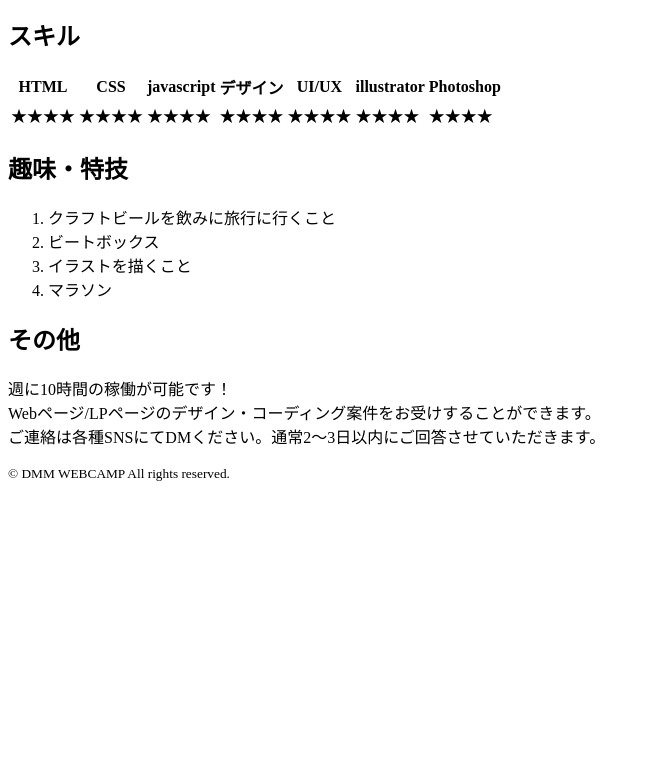
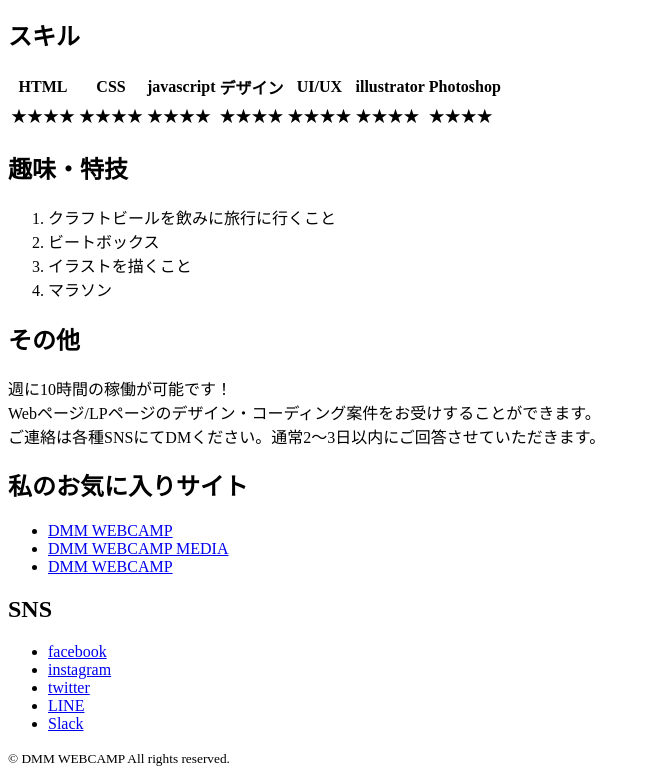
Before and after one commit to marimo0283/lesson, a plain HTML site: page index.html in a window 1280 px wide. Shown: the part 991-1766 px from the top of the page, without its empty margins (0-650 px from the left). Before the commit the page ends 1481 px from the top, so only its background shows below. Drawn offline with Linux system fonts and the light colour scheme; files whose address does not match are found by name.

Commit message:
[Add]aside

```diff
--- a/index.html
+++ b/index.html
@@ -79,6 +79,26 @@
         </p>
       </section>
     </article>
+    <aside>
+      <h2>私のお気に入りサイト</h2>
+      <div>
+        <ul>
+          <li><a href="https://web-camp.io/" target="_blank" rel="noopener noreferrer">DMM WEBCAMP</a></li>
+          <li><a href="https://web-camp.io/magazine/" target="_blank" rel="noopener noreferrer">DMM WEBCAMP MEDIA</a></li>
+          <li><a href="https://web-camp.io/magazine/clip/" target="_blank" rel="noopener noreferrer">DMM WEBCAMP</a></li>
+        </ul>
+      </div>
+      <h2>SNS</h2>
+      <div>
+        <ul>
+          <li><a href="https://ja-jp.facebook.com/" target="_blank" rel="noopener noreferrer">facebook</a></li>
+          <li><a href="https://www.instagram.com/" target="_blank" rel="noopener noreferrer">instagram</a></li>
+          <li><a href="https://twitter.com/?lang=ja" target="_blank" rel="noopener noreferrer">twitter</a></li>
+          <li><a href="https://line.me/ja/" target="_blank" rel="noopener noreferrer">LINE</a></li>
+          <li><a href="https://slack.com/intl/ja-jp/get-started#/createnew" target="_blank" rel="noopener noreferrer">Slack</a></li>
+        </ul>
+      </div>
+    </aside>
   </main>
 
   <footer>
```
